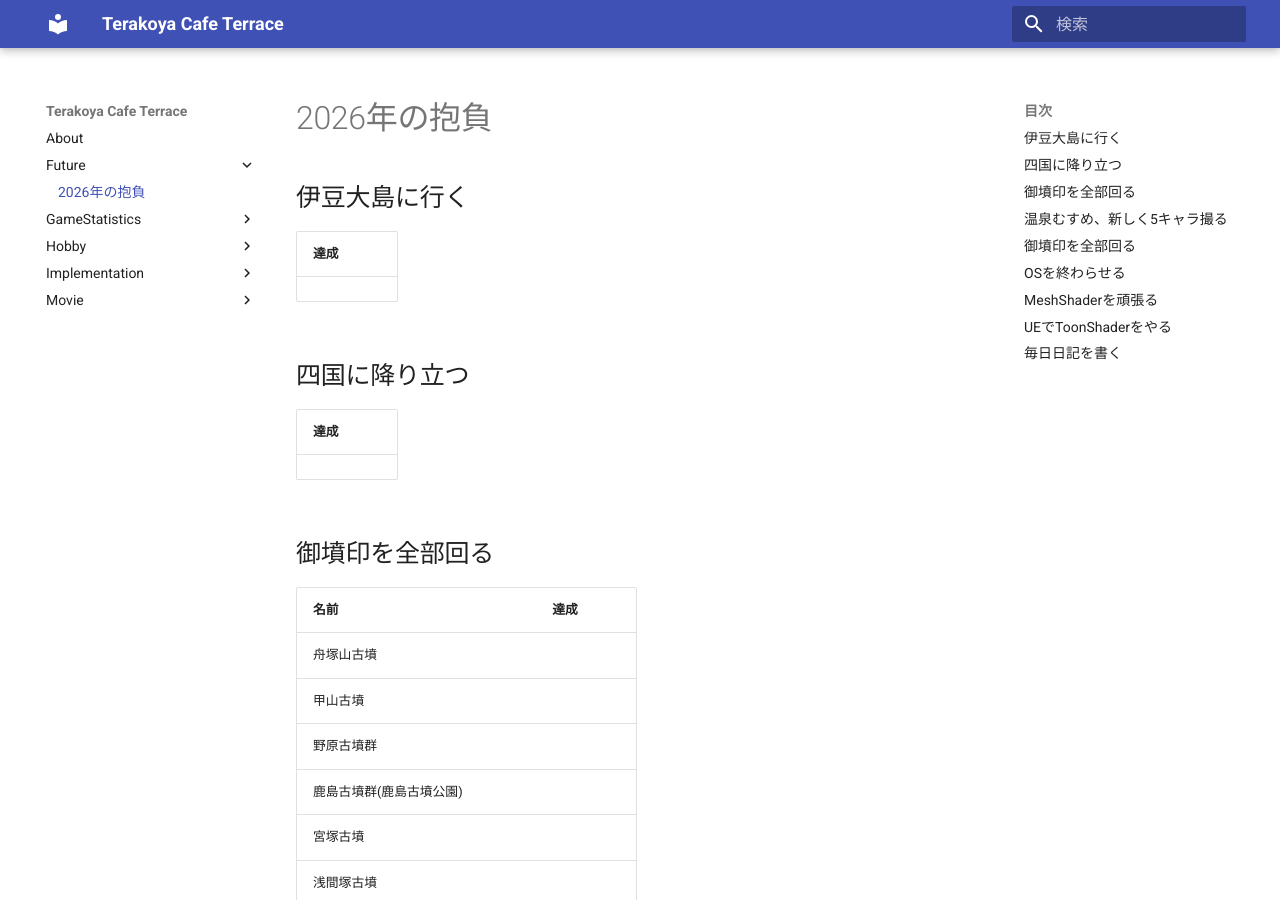
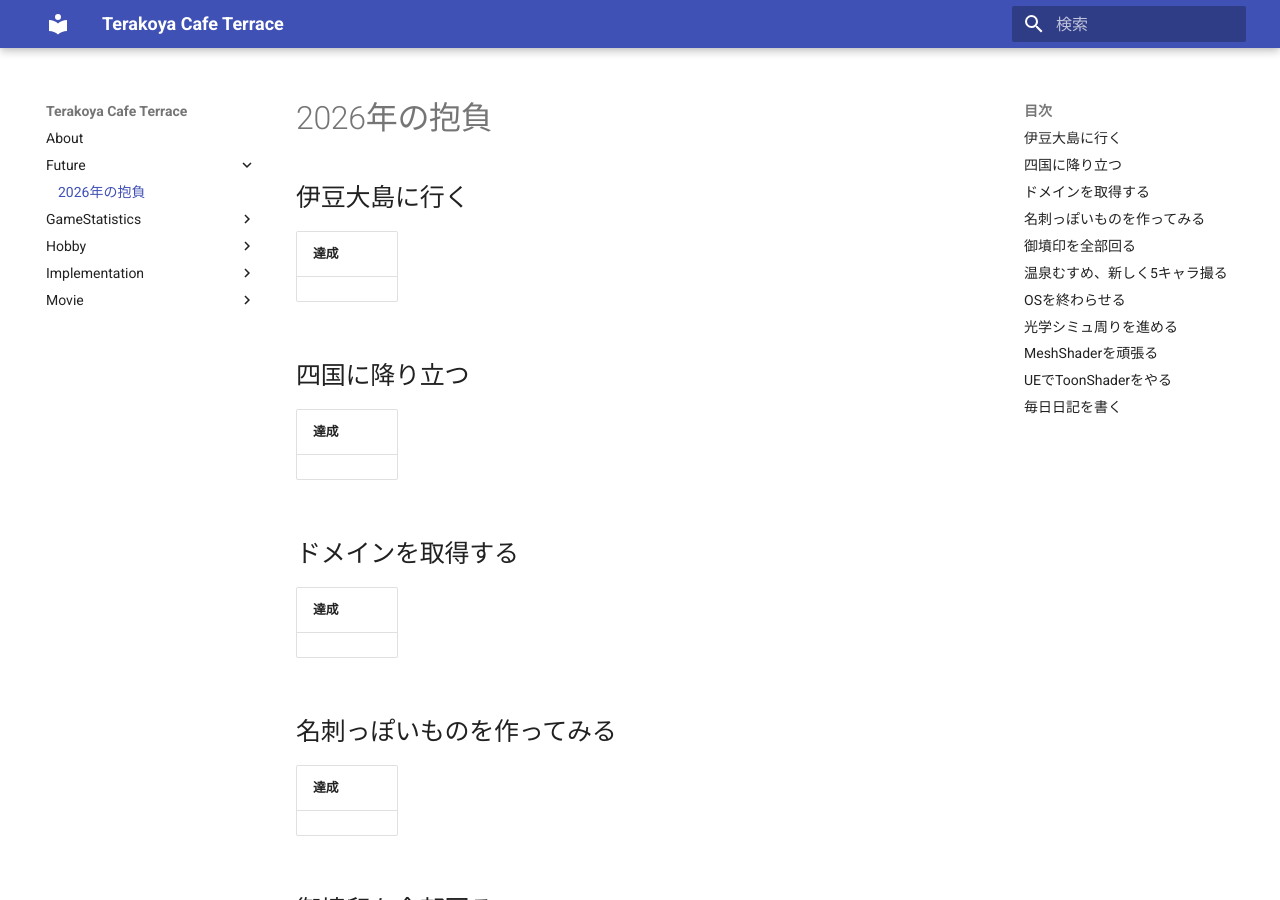
Before and after one commit to terraritto/TerakoyaCafe, an MkDocs documentation site: the page built from docs/Future/future_2026.md, in a window 1280 px wide and 900 px high. Built offline with MkDocs 1.6.1 and Material for MkDocs 9.7.7, drawn with Linux system fonts in a browser that asks for light colours; part of the change alters nothing that is shown; some of the changed text lies outside the part shown.

Commit message:
・データを追加

```diff
--- a/docs/Future/future_2026.md
+++ b/docs/Future/future_2026.md
@@ -5,6 +5,16 @@
 ||
 
 ## 四国に降り立つ
+| 達成 |
+| :--- |
+||
+
+## ドメインを取得する
+| 達成 |
+| :--- |
+||
+
+## 名刺っぽいものを作ってみる
 | 達成 |
 | :--- |
 ||
@@ -39,7 +49,6 @@
 | 沖出古墳 ||
 
 ## 温泉むすめ、新しく5キャラ撮る
-## 御墳印を全部回る
 | 名前 | 達成 |
 | :--- | :--- |
 |||
@@ -57,6 +66,11 @@
 | モード移行 ||
 | ファイル読み出し ||
 | 電源切断 ||
+
+## 光学シミュ周りを進める
+| 達成 |
+| :--- |
+||
 
 ## MeshShaderを頑張る
 | 達成 |
--- /dev/null
+++ b/docs/Implementation/Todo.md
@@ -0,0 +1,377 @@
+# 実装したいリスト
+## 色空間
+* CIE XYZ色空間
+* Luv色空間
+* LogLuv
+* sRGB色空間
+* ガンマ補正
+* YCrRb
+* YCbCr
+* YIQ
+* S-Video(YC)
+
+## UV関係
+* Texture mapping
+* perspective correct
+* cube texture mapping
+* tangent space
+* bump mapping
+* normal mapping
+* displacement mapping
+* environment mapping
+* parallax mapping
+* horizontal mapping
+* AO mapping
+* irradiance environment mapping
+
+## Textureの補間
+* Bilinear補間
+* Bicubic補間
+
+## Raster base
+* scissor rect
+* depth test(階層化あり)
+* stencil test
+* depth bounds test
+* グローシェーディング
+* フォンシェーディング
+* スキャンライン法
+* warnockのアルゴリズム
+
+## Projection
+* 全部の描画を行う projection matrix
+* ortho graphic projection
+* oblique clipping planes
+
+## shadow
+* Cascade Shadow Mapping
+* Shadow depth offset
+* stencil shadows
+* atmospheric shadowing
+* Deep Shadow Map
+
+## culling
+* polygon clliping
+* polyhedron clliping
+* frustum culling
+* light culling
+* shadow culling
+* 隠線消去
+
+## technique
+* decal
+* billboard
+* Halo
+* motion blur
+* marching cube
+* 環境マップの2D LUT作成
+* Sunlight and skylight
+* lucas-kanade法
+* depth from stereo
+* light field
+* IBL
+* 環境マップによるIBL
+* pre filtering
+* BTF
+
+## ネタ
+* 円を描く
+* Spline teapot
+* 正四面体の描画
+* Flood Fill Algorithm
+* convex hull
+
+## AO
+* HBAO
+
+## BRDF
+* Lafortune
+* He
+* Schlick近似
+* Schlickモデル
+* Ashikhmin&Shirley
+* Oren-Nayar
+
+## fractal
+* シェルピンスキの三角形
+* pentagonal gasket
+* fractal swiss flag
+* koch snowflake
+* C-curve
+* fractal hangman
+* fractal bush
+* fractal tree
+* fractal star
+* fractal leaf
+* hilbert curve
+* fractal staircase
+* カントール集合
+* fractal pentagram
+* fractal diamond
+* fractal tower
+* Ron's algorithm
+* Tao's algorithm
+* マンデルブロ集合
+
+## 数値計算
+* fixed-point root finding algorithm
+* ガウスの消去法
+* ヤコビ法
+* ガウス・ザイデル法
+* 離散フーリエ変換
+* 逆離散フーリエ変換
+* FFT
+* クロマサンプリング
+* 離散コサイン変換(DCT)
+* ビュフォンの針
+* 台形公式
+* Southwell緩和法
+* Chebyshev iteration
+* conjugate gradient method
+* Binary Search
+* Regular falsi
+* ラゲール法
+* スツルム列
+* デカルトの符号則
+* BFGS法
+* Lagrange multiplier
+* Chi-Square Distribution
+* Students-T Distribution
+* k-means
+* SVD/PCA
+* wavelet変換
+
+## JPEG
+* 量子化テーブル
+* 量子化テーブルのスケーリング
+* ハフマン符号化
+* ランレングス符号化
+
+## Boids
+* boids
+* 近傍探索
+* 当たり判定
+
+## ブロッブ解析
+* 周辺画素参照法
+* 輪郭追跡法
+* シードフィル
+* ランレングスコード法
+* ランレングスコード符号化
+
+## RayTracing手法
+* adaptive supersampling
+* statistical supersampling
+* thin lens
+* motion blur
+* DOF
+* Whitted Method
+* Heckbert Method
+* 分散レイトレーシング
+* 拡散レイトレーシング
+* Light Tracing
+* BDPT
+* MLT
+* Photon mapping
+* Photon輸送シミュレーション
+* カーネル密度推定
+* 最近傍推定
+* AMR法
+* Final Gathering
+* Beam Tracing
+* irradiance caching
+* irradiance gradient
+* Raycasting法
+* RayMarching
+* Adaptive RayMarching
+* PRT
+* All-Frequency PRT
+
+## RayTracing Texture
+* Stripe Texture
+* Perlin Texture
+* Marble Texture
+
+## Raytracing Mapping
+* Sphere Mapping
+* 凸四角形
+* 円
+* Cylinder
+* Cone
+
+## Volume
+* Volume Rendering
+* Henyey-Greestein
+* Rayleigh
+* PhotonmappingでのVolume Rendering
+
+## SSS
+* ダイポールモデル
+* nonconstant media
+* Single Scattering
+* multi Scattering
+* TranslucentMaterial
+* マルチポールモデル
+* マルチレイヤーモデル
+
+## Tonemap
+* tumblin rushmeier tonmap
+* ward tonemap
+* ward's histogram method
+* 対数平均輝度
+* 輝度スケーリング演算子
+* Reinhard Tone Mapping
+* Extended Reinhard Tone Mapping
+
+## サンプリング
+* importance Sampling
+* 層化サンプリング
+* N-Rooks Sampling
+* MIS
+* QMC
+* RIS
+* Jittered
+* Multi-Jitterd
+* Poisson disk
+
+## QMC列
+* Hammersley
+* Halton
+* Sobol
+* Niederreither
+* van der corput
+
+## ライト選択
+* 通常ライト選択
+* 面積によるライト選択
+* 光量によるライト選択
+* light cuts
+* multidimensional lightcuts
+
+## dither
+* random dither
+* ordered dither
+* error diffusion dither
+
+## filter
+* box filer
+* tent filter
+* cubic spline filter
+* sinc
+* lanczos
+* low pass filter
+* notch filter
+* comb filter
+* weighted reconstruction filter
+
+## レイトレ交差
+* Cylinder
+* Cone
+* Torus
+* BOX
+* general quadric surfrace
+* Super Quadrics
+* Metaball
+* surface of revolution
+* ベジェ曲線
+* ベジェ曲面
+* B-spline曲線
+* B-spline局面
+* 3DLine
+* NURBUS Surface
+
+## Spline
+* de Casteljauのアルゴリズム
+* バーンステイン基底関数
+* B-Spline
+* NURBS
+* de Casteljauによる曲面
+* バーンステイン基底関数による曲面
+* de Casteljauの再分割アルゴリズム
+* Boehm's knot insertion algorithm
+* Oslo Algorithm
+* Lane-Riesenfield Algorithm
+* Schaefer's knot insertion algorithm
+* box splineの細分割
+* quadrilateral meshの細分割
+* triangular meshの細分割
+* Bicubic Patch
+
+## ラジオシティ
+* ラジオシティ法
+* Gauss-Seidel Radiosity
+* Progressive Radiosity
+* Bidirectional Radiosity
+* Hemicube Algorithm
+* Random walkのRadiosity
+* ヒストグラム法
+* Instant Radiosity
+
+## 構造
+* CSG
+* B-Rep
+* Winged-edge
+
+## AS
+* Octree
+* BVH
+* BSP
+* KD-Tree
+* regular grid
+
+## 乱数
+* LCG
+
+## PostProcess
+* fullscreen pass(三角形で全描画)
+* gameboy風
+* アスキーアート風
+
+## 探索
+* 重みつきA*
+* anytime repairing A*
+* 山登り法(HC)
+* 強制山登り法(EHC)
+* 焼きなまし法(SA)
+* 二分ヒープ
+* フィボナッチヒープ
+* 基数ヒープ
+* バケットプライオリティキュー
+* 連鎖法(ハッシュ解決)
+* 開番地法(ハッシュ解決)
+* 置き換え法(ハッシュ解決)
+* 剰余法(ハッシュ関数)
+* 積算ハッシュ法(ハッシュ関数)
+* ゾブリストハッシュ法(ハッシュ関数)
+* 差分ハッシュ(ハッシュ関数)
+* 遅延重複検出(ハッシュ)
+* 反復深化深さ優先探索(DFID)
+* コスト制限付き深さ優先探索(CLDFS)
+* 反復深化A*(IDA*)
+* コスト制限付き深さ優先探索A*(CLDFS-IDA*)
+* 両方向探索
+* meet in the middle法
+* perimeter search
+* シンボリック幅優先木探索
+* シンボリック幅優先グラフ探索
+* シンボリックA*探索
+* ビームサーチ
+* 単調ビームサーチ
+* Top-kサンプリング
+* Top-pサンプリング
+* モンテカルロ木探索
+* 深さ優先分枝限定法(DFBnB)
+* 幅制限探索(WBS)
+* 反復幅制限探索
+* 最良優先幅制限探索(BFWS)
+* 並列A*探索(PA*)
+* ハッシュ分配A*探索(HDA*)
+* 簡約ゾルリストハッシュ法(AZH)
+* PRA*
+* TDS
+* 外部記憶幅優先探索(External BrFS)
+* 外部記憶A*探索(external A*)
+* パターンデータヒューリスティック
+* Structured Duplicate Detection
+* Batch A*
+* Expectiminimax法
--- a/mkdocs.yml
+++ b/mkdocs.yml
@@ -13,7 +13,9 @@ theme:
       - GameProgrammingC++: Movie/GP.md
       - OS: Movie/OS.md
       - RL: Movie/RL.md
-    - Implementation: Implementation/Implemantation.md
+    - Implementation:
+      - 実装: Implementation/Implemantation.md
+      - Todo: Implemantation/Todo.md
     - Hobby:
       - Anime: Hobby/Anime.md
       - Movie: Hobby/movie.md
```
